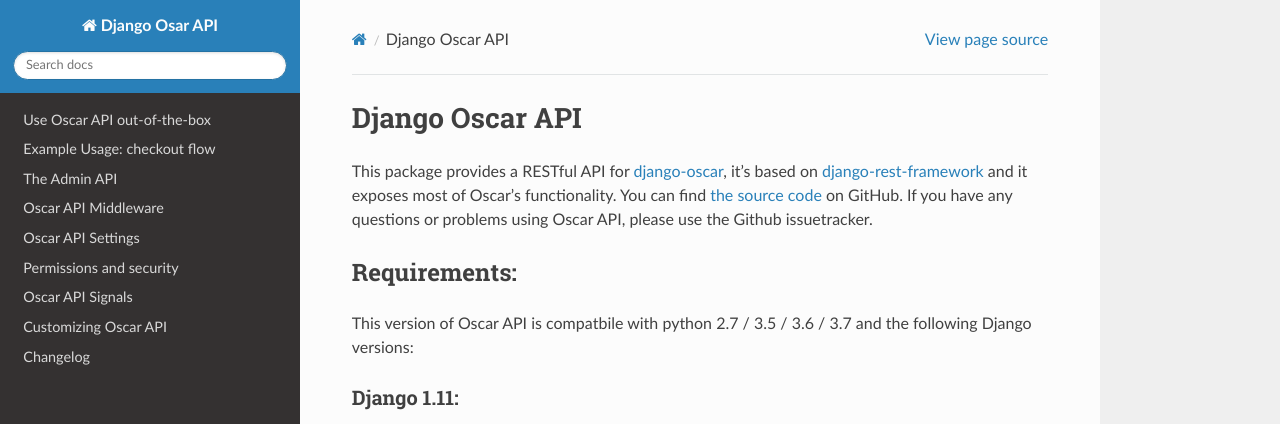
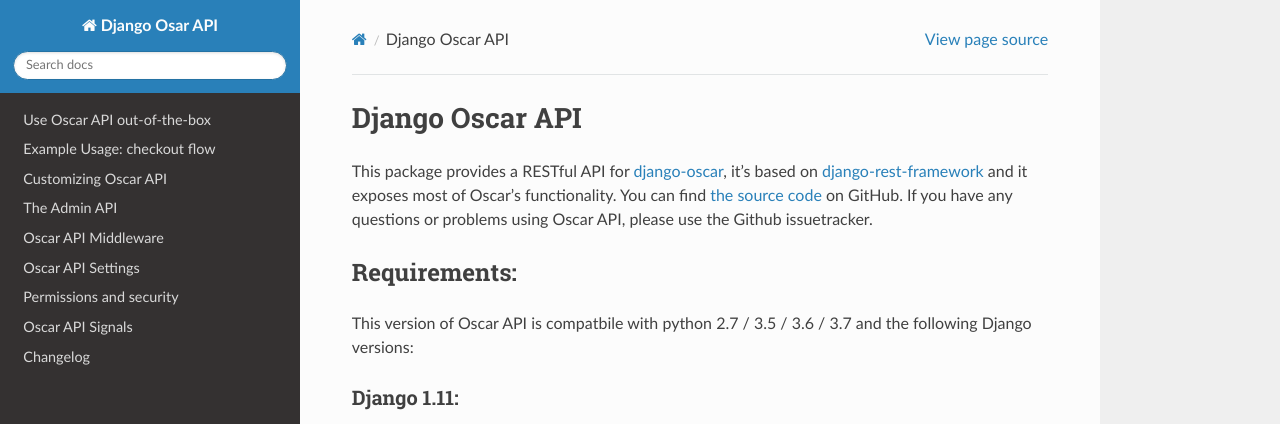
Before and after one commit to django-oscar/django-oscar-api, a Sphinx documentation site: the page built from docs/source/index.rst, in a window 1280 px wide. Shown: the top 424 px of the page. Built offline with Sphinx 7.4.7 and the Read the Docs theme 2.0.0, drawn with Linux system fonts in a browser that asks for light colours.

```diff
--- a/docs/source/index.rst
+++ b/docs/source/index.rst
@@ -93,12 +93,12 @@ Probably you want this, because you already extended or changed Oscar's function
 
    usage/outofthebox
    usage/communicate_with_the_api
+   usage/customizing_oscarapi
    usage/the_admin_api
    usage/middleware
    usage/settings
    usage/permissions
    usage/signals
-   usage/customizing_oscarapi
    changelog.rst
 
 .. Indices and tables
```
